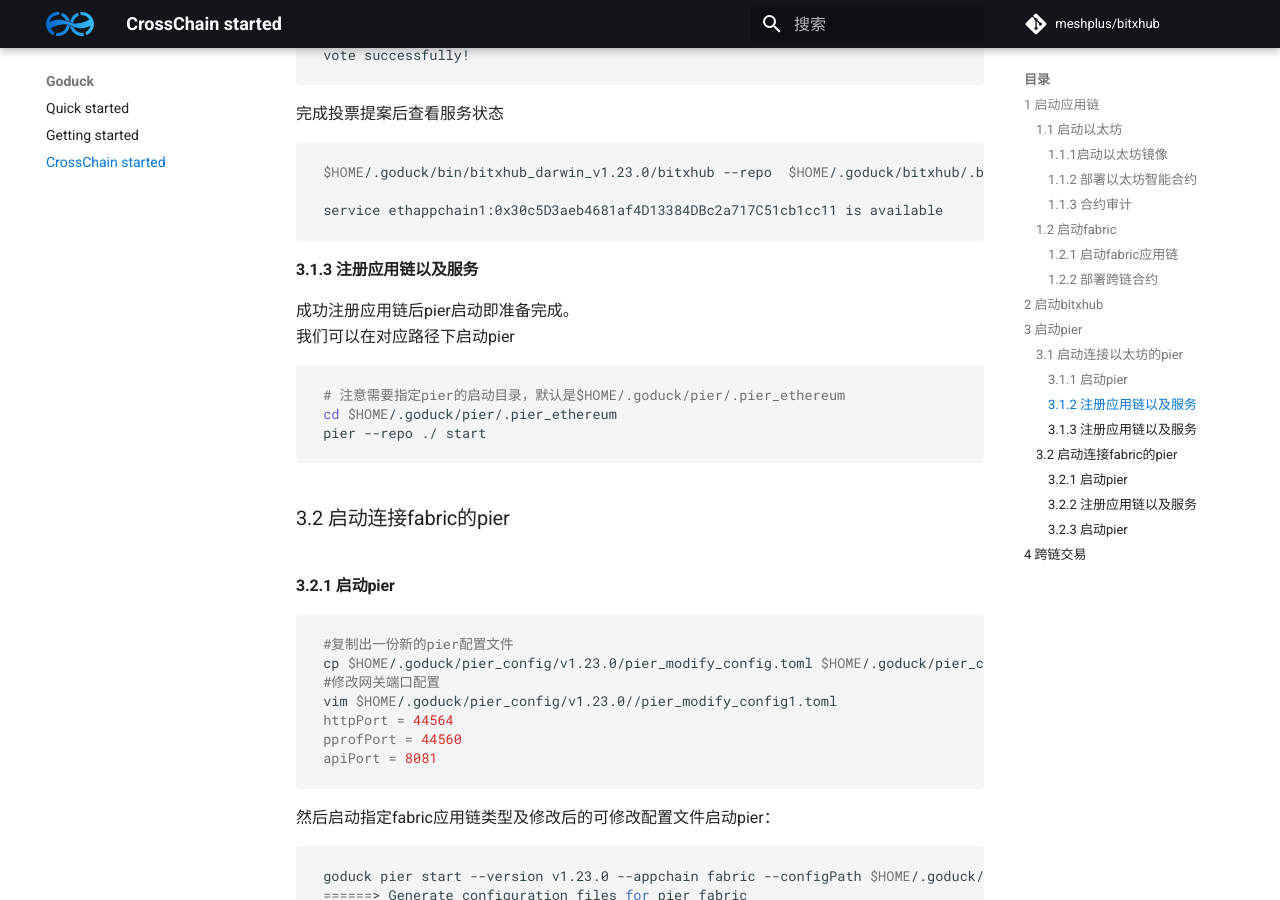
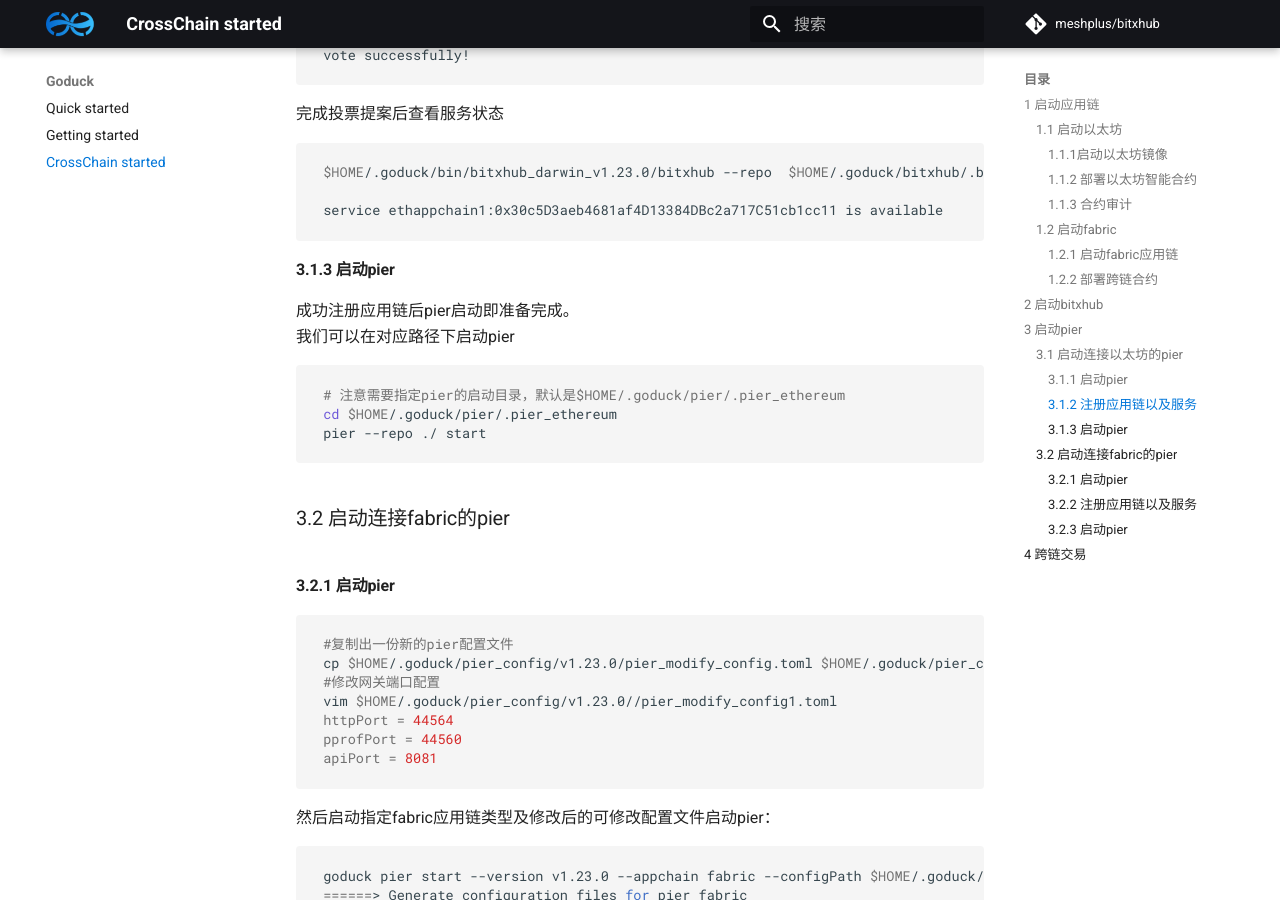
Before and after one commit to meshplus/bitxhub-docs, an MkDocs documentation site: the page built from docs/goduck/cross_chain.md, in a window 1280 px wide and 900 px high, scrolled down 5962 px. Built offline with MkDocs 1.6.1 and Material for MkDocs 9.7.7, drawn with Linux system fonts in a browser that asks for light colours; comment, search, counter and statistics services are not loaded; the version menu is left out.

Commit message:
feat:goduck1.23版本修改部分内容

````diff
--- a/docs/goduck/cross_chain.md
+++ b/docs/goduck/cross_chain.md
@@ -277,7 +277,7 @@
 service ethappchain1:0x30c5D3aeb4681af4D13384DBc2a717C51cb1cc11 is available
 ```
 
-#### 3.1.3 注册应用链以及服务
+#### 3.1.3 启动pier
 成功注册应用链后pier启动即准备完成。
 我们可以在对应路径下启动pier
 ```shell
````
